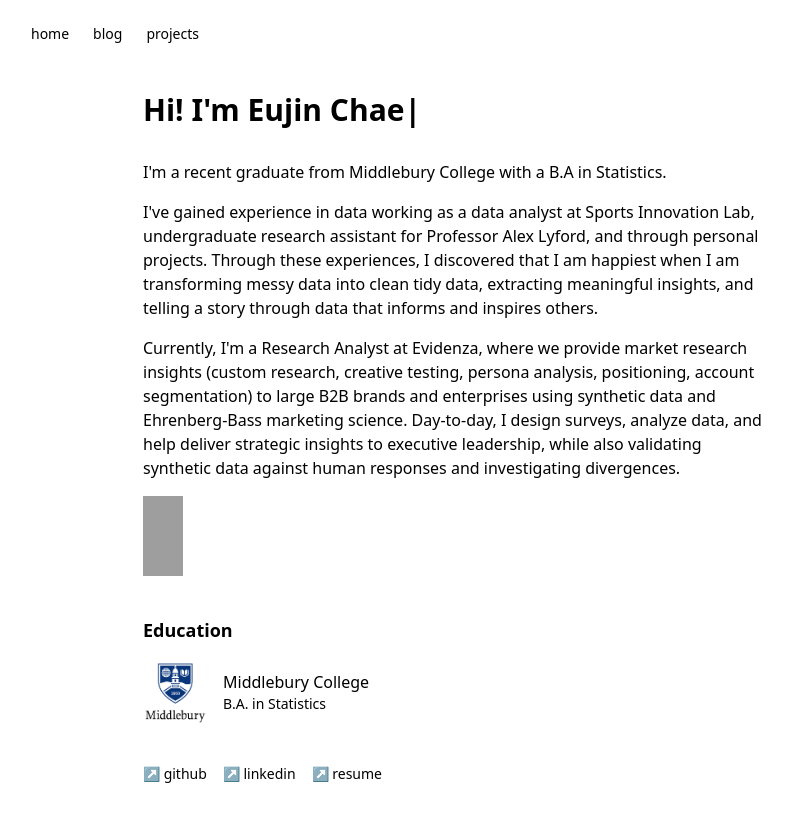
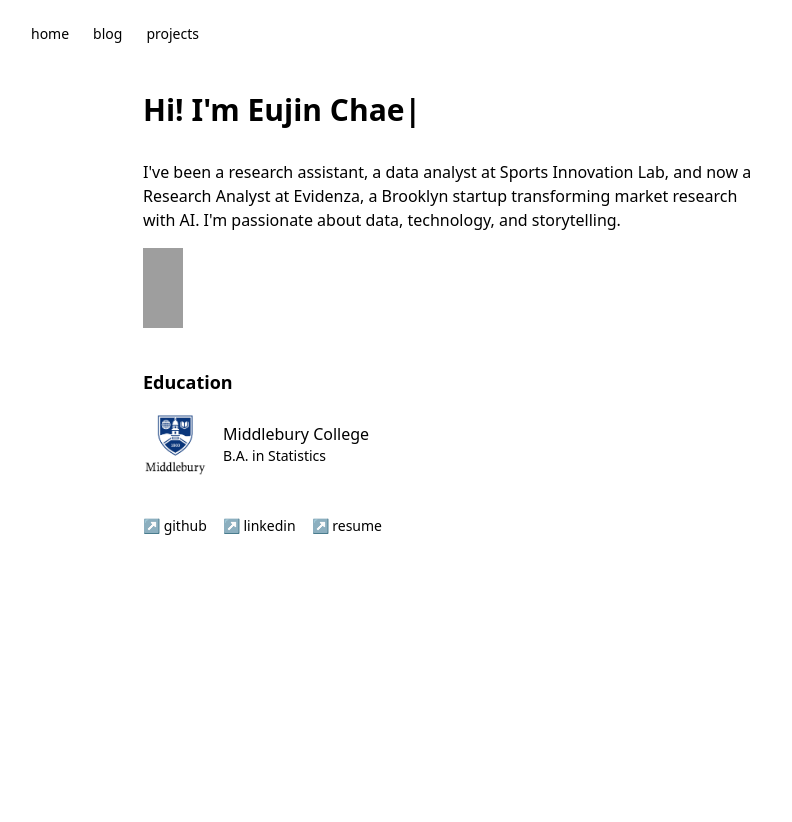
Before and after one commit to Euj19/Euj19.github.io, a Jekyll site: the page index.html, which Jekyll copies as it is, in a window 1280 px wide. Shown: the top 822 px of the page, without its empty margins (185-977 px from the left). Built offline with Jekyll 4.4.1, drawn with Linux system fonts in a browser that asks for light colours; nearby versions of some CDN libraries; grey boxes are pictures that could not be loaded.

Commit message:
Update bio section with concise professional summary

```diff
--- a/index.html
+++ b/index.html
@@ -45,15 +45,9 @@
             });
           </script>
 
-          <p class="mb-4 text-black">I'm a recent graduate from Middlebury College with a B.A in Statistics.</p>
-          <p class="text-black mb-4">
-           I've gained experience in data working as a data analyst at Sports Innovation Lab,
-           undergraduate research assistant for Professor Alex Lyford, and through personal projects.
-           Through these experiences, I discovered that I am happiest when I am transforming messy data into
-           clean tidy data, extracting meaningful insights, and telling a story through data that informs and inspires others.
-          </p>
-          <p class="text-black mb-4">
-            Currently, I'm a Research Analyst at Evidenza, where we provide market research insights (custom research, creative testing, persona analysis, positioning, account segmentation) to large B2B brands and enterprises using synthetic data and Ehrenberg-Bass marketing science. Day-to-day, I design surveys, analyze data, and help deliver strategic insights to executive leadership, while also validating synthetic data against human responses and investigating divergences.
+<p class="text-black mb-4">
+          I've been a research assistant, a data analyst at Sports Innovation Lab, and now a Research Analyst at Evidenza, a Brooklyn startup transforming market research with AI. I'm passionate about data, technology, and storytelling.
+                </p>
           <p>
           <img src="https://cdn.jsdelivr.net/gh/devicons/devicon/icons/r/r-original.svg" alt="R" class="w-10 h-10" />
           <p>
```
